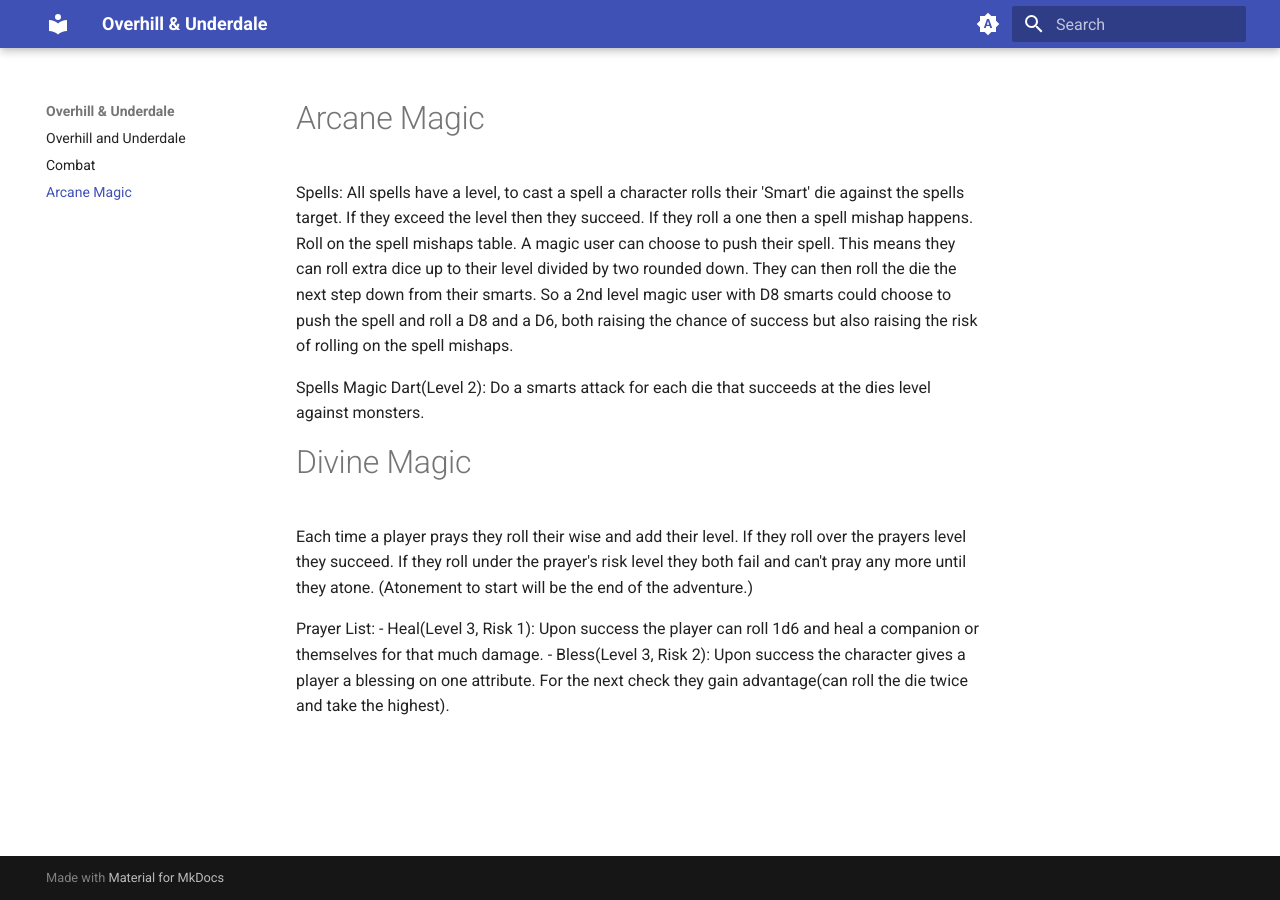
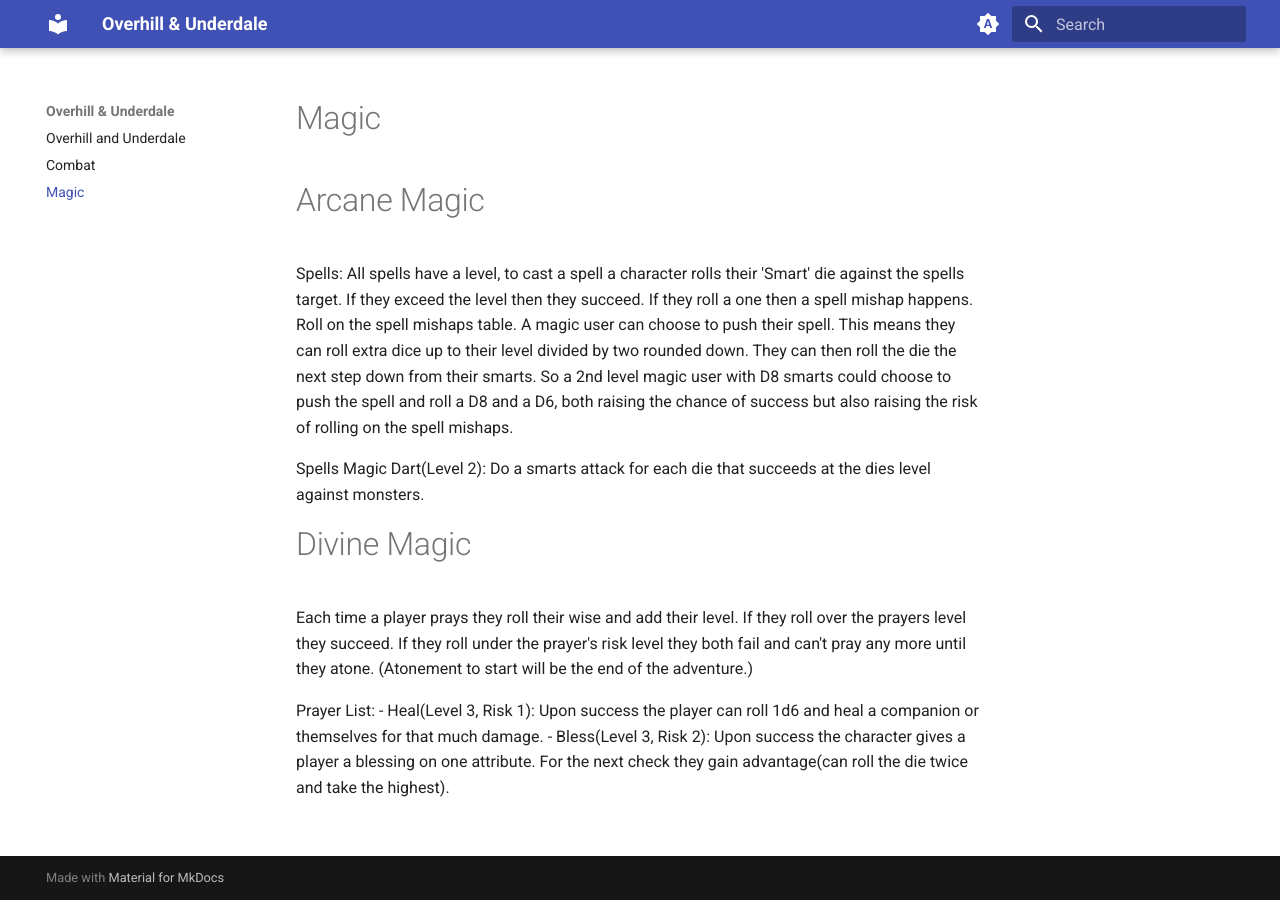
Before and after one commit to sam-phinizy/overhill-and-underdale, an MkDocs documentation site: the page built from docs/magic.md, in a window 1280 px wide. Built offline with MkDocs 1.6.1 and Material for MkDocs 9.7.7, drawn with Linux system fonts in a browser that asks for light colours.

Commit message:
Renames magic

```diff
--- a/docs/magic.md
+++ b/docs/magic.md
@@ -1,3 +1,5 @@
+
+# Magic
 
 # Arcane Magic
 Spells:
```
